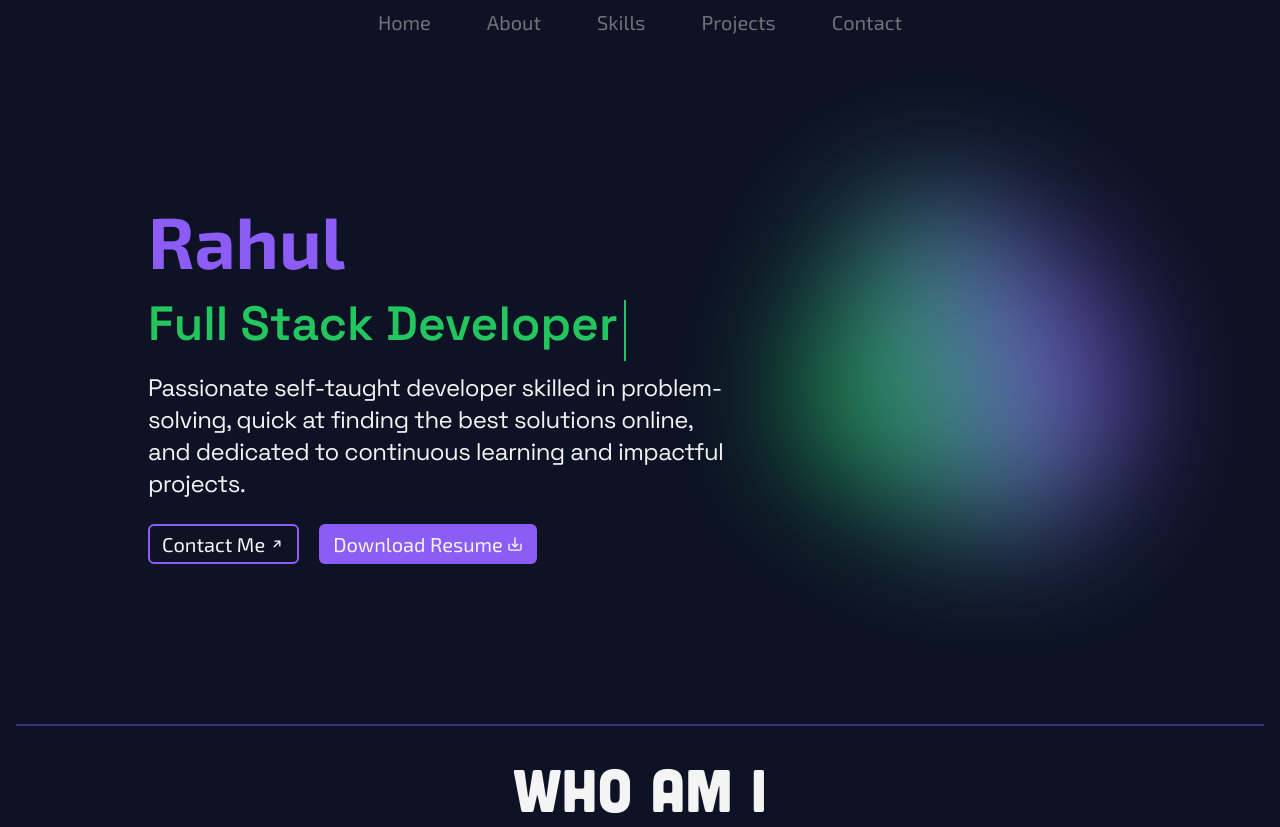
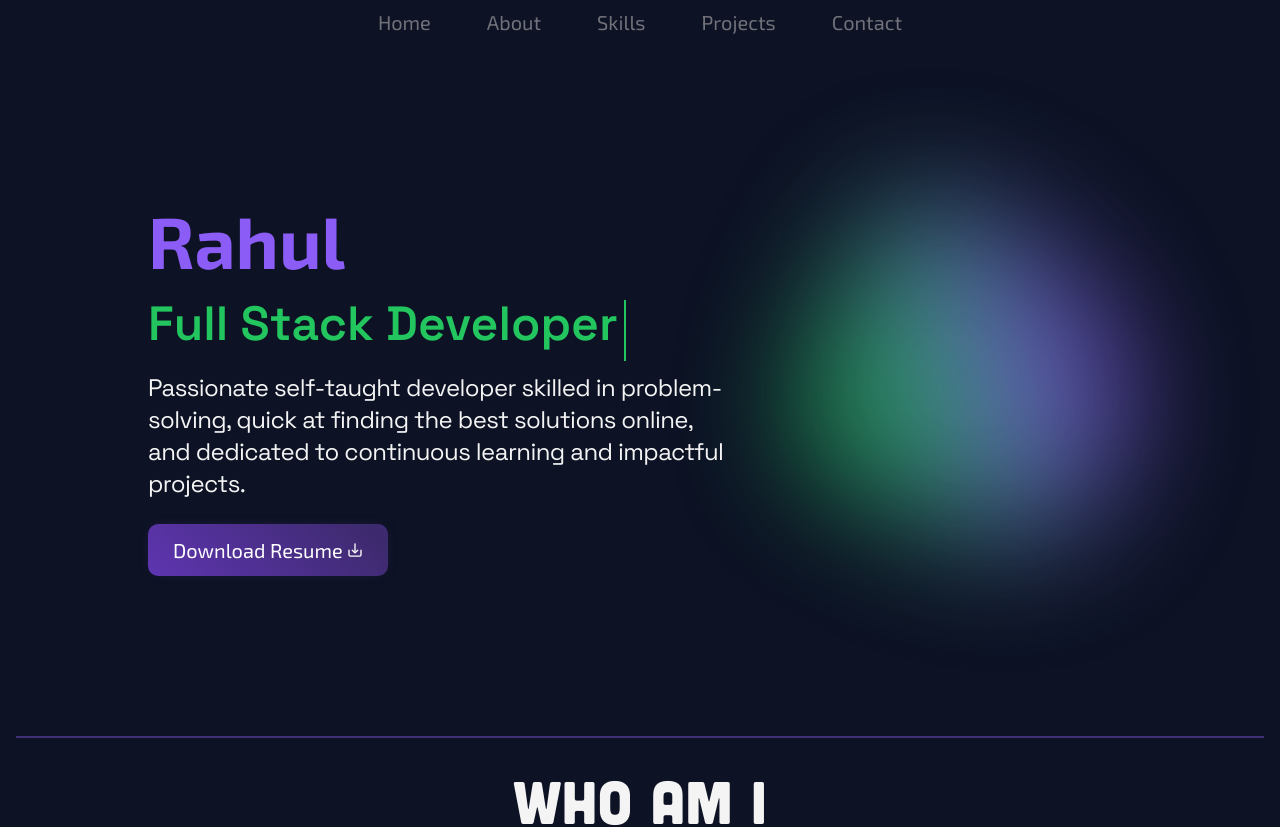
Before and after one commit to programmer-rahul/personal-portfolio, a Next.js app: page / in a window 1280 px wide. Shown: the top 827 px of the page. Built offline with nearby package versions, Linux system fonts and the light colour scheme.

Commit message:
hover effect added

```diff
--- a/components/home/contact-and-resume-btns.tsx
+++ b/components/home/contact-and-resume-btns.tsx
@@ -6,9 +6,6 @@ import Button from "../ui/button";
 export default function ContactAndResumeBtns() {
   return (
     <div className="flex gap-2 sm:gap-5">
-      <a href="#contact">
-        <Button type="secondary" text="Contact Me" icon="/svg/arrow.svg" />
-      </a>
       <a href={RESUME_LINK} target="_blank">
         <Button
           type="primary"
--- /dev/null
+++ b/components/ui/button.css
@@ -0,0 +1,35 @@
+:root {
+  --main-color: #5e35b1;       /* Define your main color (Deep Purple) */
+  --primary-color: #fff;       /* Define your primary text color */
+  --dark-main-color: #3d2a6d;  /* Define a darker shade of Deep Purple for hover */
+}
+
+/* Button styles */
+.button-primary {
+
+  text-align: center;
+  text-transform: uppercase;
+  transition: 0.5s;
+  background-size: 200% auto;
+  color: var(--primary-color);
+  border-radius: 10px;
+  border: 0px;
+  box-shadow: 0px 0px 14px -7px var(--dark-main-color);
+  background-image: linear-gradient(45deg, var(--main-color) 0%, var(--dark-main-color) 51%, var(--main-color) 100%);
+  cursor: pointer;
+  user-select: none;
+  -webkit-user-select: none;
+  touch-action: manipulation;
+  padding: 12px 25px; /* Added padding */
+}
+
+.button-primary:hover {
+  background-position: right center;
+  color: var(--primary-color);
+  text-decoration: none;
+  transform: scale(1.05);
+}
+
+.button-primary:active {
+  transform: scale(0.95);
+}
--- a/components/ui/button.tsx
+++ b/components/ui/button.tsx
@@ -2,9 +2,10 @@
 
 import { cn } from "@/lib/utils";
 import Image from "next/image";
+import './button.css'; // Import the CSS file here
 
 interface IconButtonProps {
-  type?: "primary" | "secondary";
+  type?: "primary";
   text: string;
   icon?: string;
 }
@@ -12,8 +13,7 @@ interface IconButtonProps {
 const defaultClasses =
   "border-2 text-base px-2 py-[.1rem] sm:py-1 sm:px-3 md:text-xl 2xl:text-2xl rounded-md text-primary hover:opacity-90 flex items-center transition-all hover:scale-105 hover:translate-x-1 cursor-pointer gap-1";
 
-const primaryClasses = "border-transparent bg-main text-primary";
-const secondaryClasses = "border-main bg-transparent text-primary-foreground";
+const primaryClasses = "button-primary";
 
 export default function Button({
   type = "primary",
@@ -24,7 +24,7 @@ export default function Button({
     <div
       className={cn(
         defaultClasses,
-        type === "primary" ? primaryClasses : secondaryClasses,
+        primaryClasses
       )}
     >
       <button>{text}</button>
@@ -33,7 +33,7 @@ export default function Button({
           src={icon}
           width={22}
           height={22}
-          alt="resume-download-btn"
+          alt="button-icon"
           className="w-4 2xl:w-6"
         />
       )}
```
Also changed, not shown: 2 other files (tests, documents, lock files or other folders).
